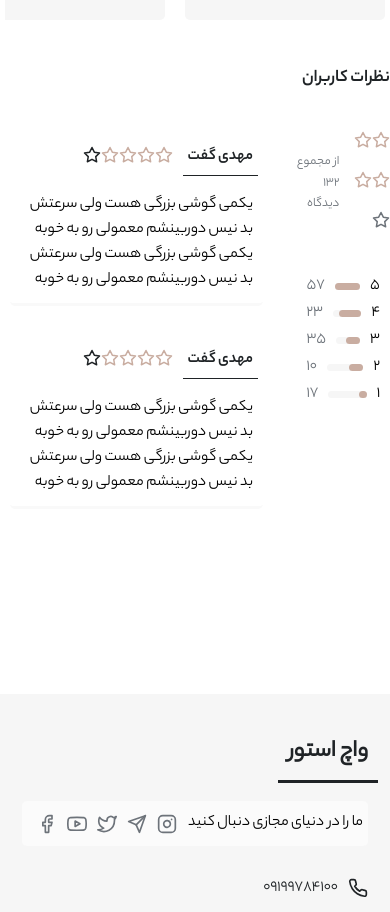
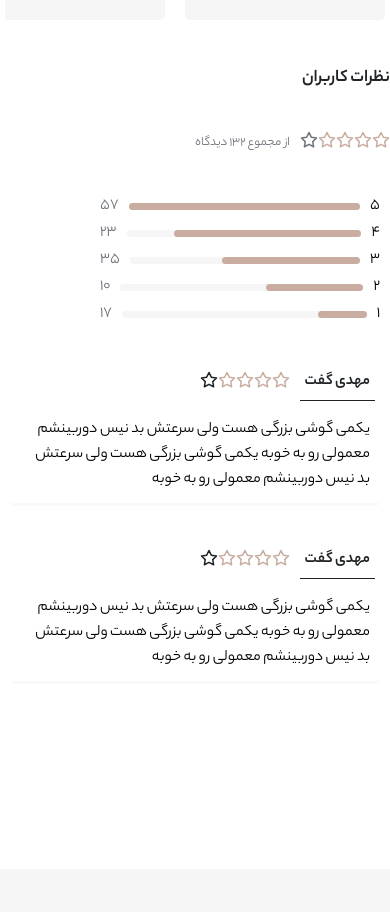
Before and after one commit to mahdi1297/watch-store, a Next.js app: page /product/ICONIC-LINK-ARCTIC in a window 390 px wide. Shown: the part 1525-2437 px from the top of the page. Built offline with nearby package versions, Linux system fonts and the light colour scheme.

Commit message:
product-detail: add to card position and comments responsiveness fixed

```diff
--- a/styles/base/_reset.scss
+++ b/styles/base/_reset.scss
@@ -5,10 +5,6 @@
 
 body {
   direction: rtl;
-  // max-width: 1400px;
-  position: relative;
-  right: 50%;
-  transform: translateX(50%);
 }
 
 body,
--- a/views/product-detail/comments/style.scss
+++ b/views/product-detail/comments/style.scss
@@ -12,25 +12,31 @@
     width: 100%;
     height: auto;
     @extend .flex;
+    flex-wrap: wrap;
 
     & > section {
       height: auto;
     }
     & section.rating {
-      width: 30%;
+      width: 300px;
     }
     & section.commments {
-      width: 70%;
+      width: 100%;
+    }
+
+    @media (min-width: 800px) {
+      & section.rating {
+        width: 30%;
+      }
+      & section.commments {
+        width: 70%;
+      }
     }
   }
 }
 
 .rating_container {
-  width: 80%;
-  height: auto;
-  position: sticky;
-  right: 0;
-  top: 100px;
+  width: 100%;
 
   .title_list {
     li {
@@ -110,6 +116,14 @@
       width: 100%;
     }
   }
+
+  @media (min-width: 800px) {
+    width: 80%;
+    height: auto;
+    position: sticky;
+    right: 0;
+    top: 100px;
+  }
 }
 .comment-list-wrapper {
   width: 100%;
```
